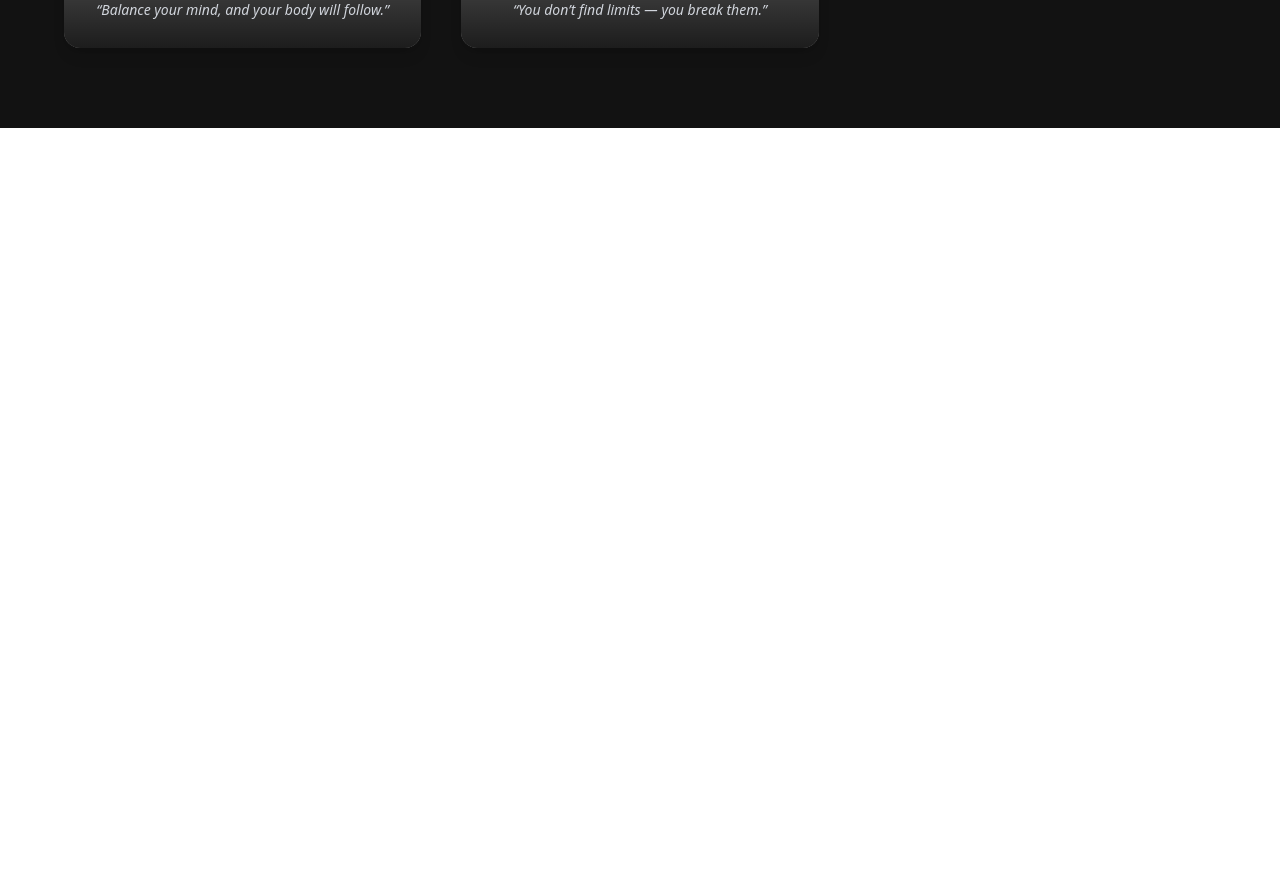
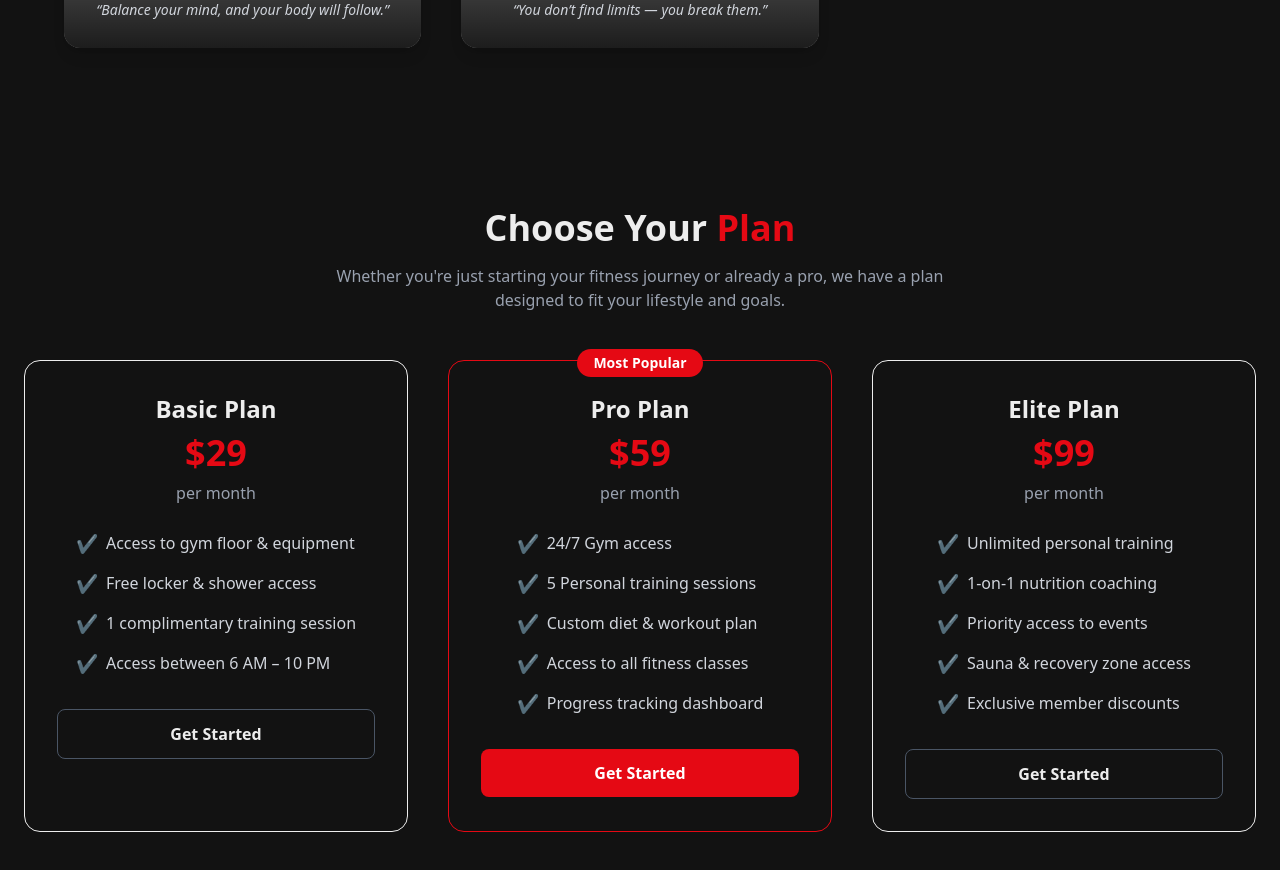
Before and after one commit to usmanmobeen111/Gym-Website-React, a React (Vite) app: page / in a window 1280 px wide. Shown: the part 2440-3310 px from the top of the page. Before the commit the page ends 2568 px from the top, so only its background shows below. Built offline with nearby package versions, Linux system fonts and the light colour scheme; grey boxes are pictures that could not be loaded.

Commit message:
Navbar, Hero, About, Trainers, Pricing

```diff
--- a/src/components/Pricing.jsx
+++ b/src/components/Pricing.jsx
@@ -0,0 +1,61 @@
+import React from "react";
+import { pricingPlans } from "../data/pricingData";
+
+const Pricing = () => {
+  return (
+    <section className="bg-dark text-light py-20" id="pricing">
+      <div className="container mx-auto px-6 text-center">
+        {/* Heading */}
+        <h2 className="text-4xl font-bold mb-4">
+          Choose Your <span className="text-primary">Plan</span>
+        </h2>
+        <p className="text-gray-400 max-w-2xl mx-auto mb-12">
+          Whether you're just starting your fitness journey or already a pro, we have a plan designed to fit your lifestyle and goals.
+        </p>
+
+        {/* Pricing Cards */}
+        <div className="grid grid-cols-1 md:grid-cols-3 gap-10">
+          {pricingPlans.map((plan) => (
+            <div
+              key={plan.id}
+              className={`relative bg-[var(--color-dark)] border border-[var(--color-border)] rounded-2xl p-8 flex flex-col items-center shadow-[var(--shadow-card)] transition-all duration-300 hover:-translate-y-2 hover:shadow-[0_0_20px_rgba(229,9,20,0.3)]
+              ${plan.highlight ? "border-[var(--color-primary)] shadow-[0_0_25px_rgba(229,9,20,0.5)]" : ""}
+              `}
+            >
+              {plan.highlight && (
+                <span className="absolute top-[-12px] bg-[var(--color-primary)] text-white text-sm font-semibold px-4 py-1 rounded-full">
+                  Most Popular
+                </span>
+              )}
+
+              <h3 className="text-2xl font-semibold mb-2">{plan.title}</h3>
+              <p className="text-primary text-4xl font-bold mb-2">{plan.price}</p>
+              <p className="text-gray-400 mb-6">{plan.duration}</p>
+
+              <ul className="text-gray-300 text-left space-y-3 mb-8">
+                {plan.features.map((feature, index) => (
+                  <li key={index} className="flex items-center gap-2">
+                    <span className="text-primary text-lg">✔</span> {feature}
+                  </li>
+                ))}
+              </ul>
+
+              <button
+                className={`w-full py-3 rounded-lg font-semibold transition-all duration-300
+                ${
+                  plan.highlight
+                    ? "bg-[var(--color-primary)] text-white hover:bg-[var(--color-primary-dark)]"
+                    : "bg-transparent border border-gray-600 hover:border-[var(--color-primary)] hover:text-[var(--color-primary)]"
+                }`}
+              >
+                Get Started
+              </button>
+            </div>
+          ))}
+        </div>
+      </div>
+    </section>
+  );
+};
+
+export default Pricing;
--- a/src/data/pricingData.js
+++ b/src/data/pricingData.js
@@ -0,0 +1,43 @@
+export const pricingPlans = [
+  {
+    id: 1,
+    title: "Basic Plan",
+    price: "$29",
+    duration: "per month",
+    features: [
+      "Access to gym floor & equipment",
+      "Free locker & shower access",
+      "1 complimentary training session",
+      "Access between 6 AM – 10 PM",
+    ],
+    highlight: false,
+  },
+  {
+    id: 2,
+    title: "Pro Plan",
+    price: "$59",
+    duration: "per month",
+    features: [
+      "24/7 Gym access",
+      "5 Personal training sessions",
+      "Custom diet & workout plan",
+      "Access to all fitness classes",
+      "Progress tracking dashboard",
+    ],
+    highlight: true, // Highlighted as best plan
+  },
+  {
+    id: 3,
+    title: "Elite Plan",
+    price: "$99",
+    duration: "per month",
+    features: [
+      "Unlimited personal training",
+      "1-on-1 nutrition coaching",
+      "Priority access to events",
+      "Sauna & recovery zone access",
+      "Exclusive member discounts",
+    ],
+    highlight: false,
+  },
+];
--- a/src/pages/Home.jsx
+++ b/src/pages/Home.jsx
@@ -3,6 +3,7 @@ import Navbar from '../components/Navbar'
 import Hero from '../components/Hero'
 import About from '../components/About'
 import Trainers from '../components/Trainers'
+import Pricing from '../components/Pricing'
 
 const Home = () => {
   return (
@@ -11,6 +12,7 @@ const Home = () => {
 <Hero/>
 <About/>
 <Trainers/>
+<Pricing/>
     </div>
   )
 }
```
